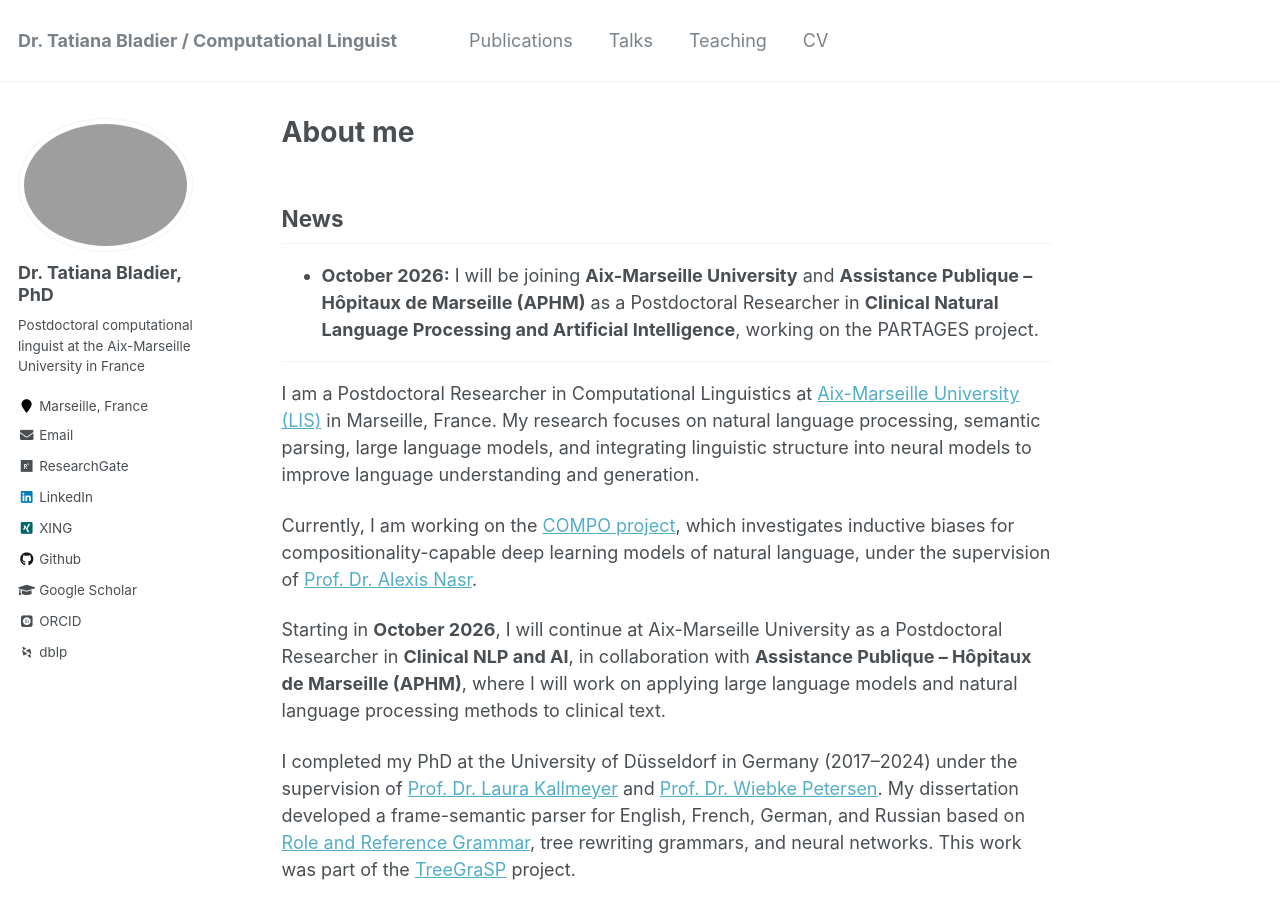
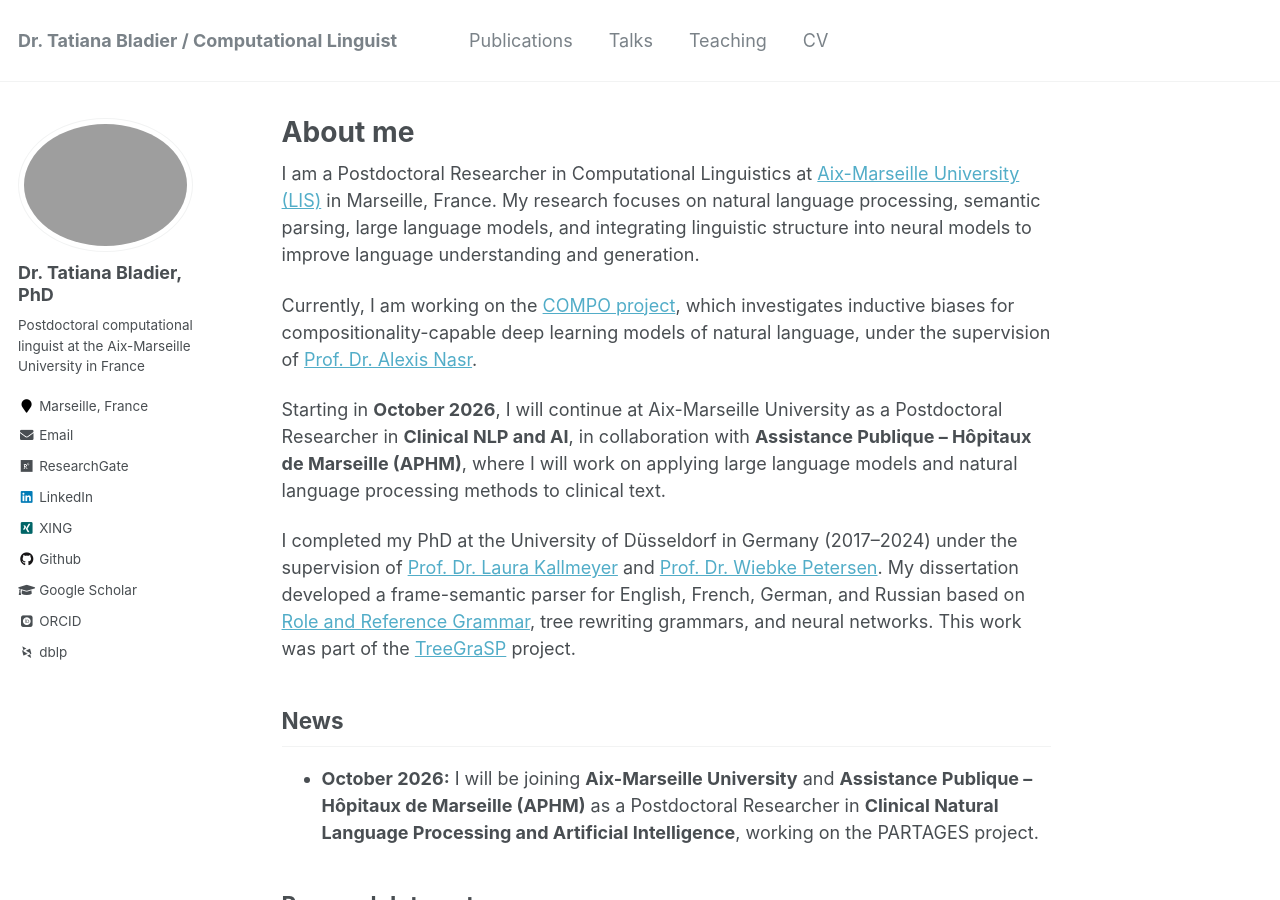
Before and after one commit to TatianaBladier/TatianaBladier.github.io, a Jekyll site: the page built from _pages/about.md, in a window 1280 px wide and 900 px high. Built offline with Jekyll 4.4.1, drawn with Linux system fonts in a browser that asks for light colours; some web fonts are replaced; part of the change alters nothing that is shown.

Commit message:
update landing page

```diff
--- a/_pages/about.md
+++ b/_pages/about.md
@@ -6,11 +6,6 @@ author_profile: true
 redirect_from:
   - /about/
   - /about.html
----
-
-## News
-
-- **October 2026:** I will be joining **Aix-Marseille University** and **Assistance Publique – Hôpitaux de Marseille (APHM)** as a Postdoctoral Researcher in **Clinical Natural Language Processing and Artificial Intelligence**, working on the PARTAGES project.
 
 ---
 
@@ -21,6 +16,14 @@ Currently, I am working on the [COMPO project](https://anr.fr/Project-ANR-23-CE2
 Starting in **October 2026**, I will continue at Aix-Marseille University as a Postdoctoral Researcher in **Clinical NLP and AI**, in collaboration with **Assistance Publique – Hôpitaux de Marseille (APHM)**, where I will work on applying large language models and natural language processing methods to clinical text.
 
 I completed my PhD at the University of Düsseldorf in Germany (2017–2024) under the supervision of [Prof. Dr. Laura Kallmeyer](https://user.phil.hhu.de/kallmeyer/){:target="_blank" rel="noopener"} and [Prof. Dr. Wiebke Petersen](https://user.phil.hhu.de/~petersen/){:target="_blank" rel="noopener"}. My dissertation developed a frame-semantic parser for English, French, German, and Russian based on [Role and Reference Grammar](https://rrg.caset.buffalo.edu/){:target="_blank" rel="noopener"}, tree rewriting grammars, and neural networks. This work was part of the [TreeGraSP](https://treegrasp.phil.hhu.de){:target="_blank" rel="noopener"} project.
+
+
+News
+---
+
+
+- **October 2026:** I will be joining **Aix-Marseille University** and **Assistance Publique – Hôpitaux de Marseille (APHM)** as a Postdoctoral Researcher in **Clinical Natural Language Processing and Artificial Intelligence**, working on the PARTAGES project.
+
 
 Research Interests
 ------
```
